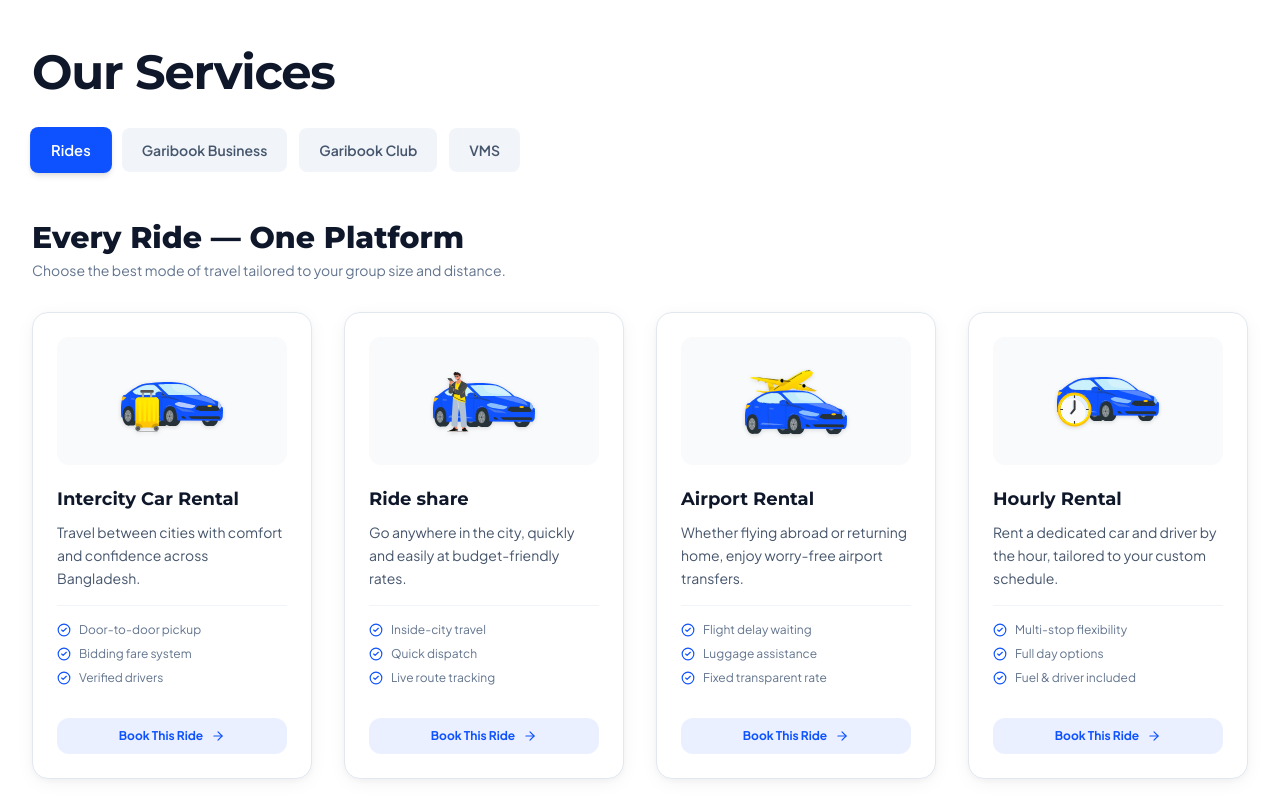
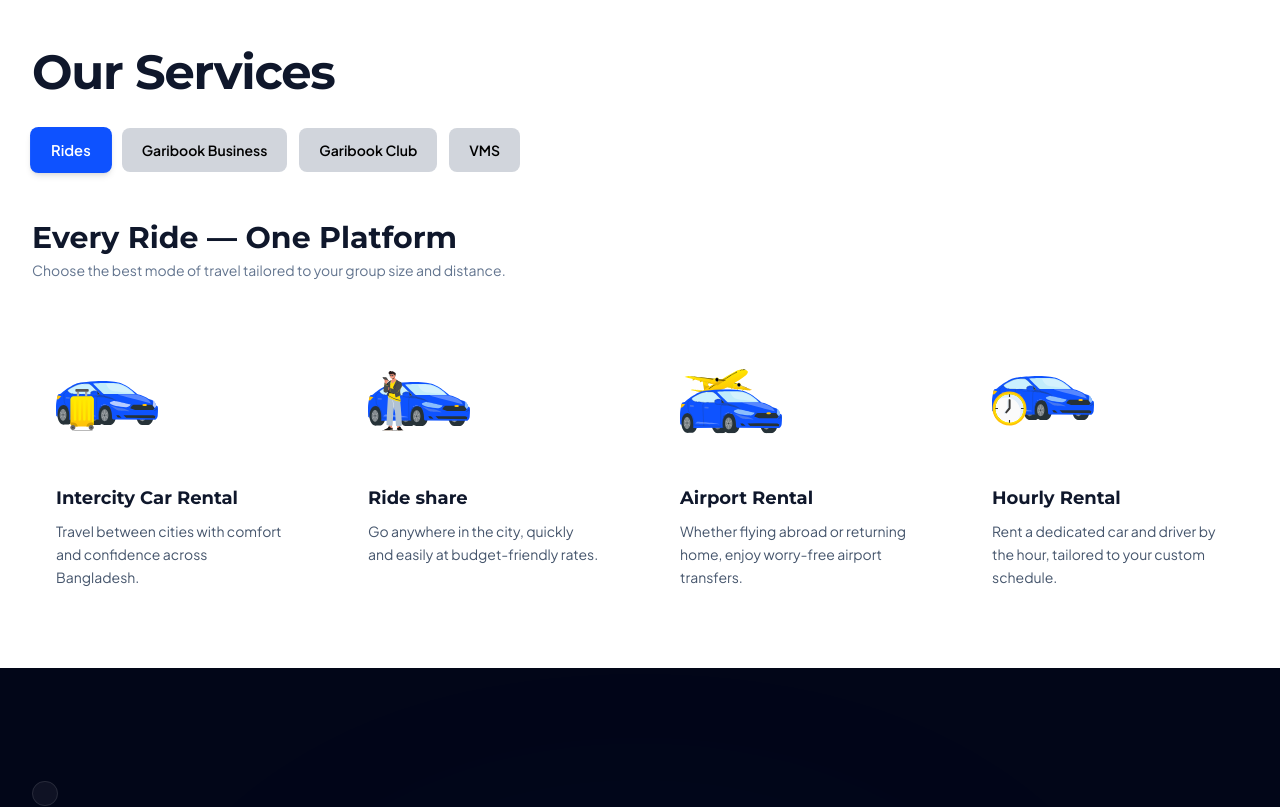
Before and after one commit to IamPial/garibook-app, a React (Vite) app: page / in a window 1280 px wide. Shown: the part 1200-2007 px from the top of the page. Built offline with nearby package versions, Linux system fonts and the light colour scheme.

Commit message:
create the rides section

```diff
--- a/src/components/ServicesSection.jsx
+++ b/src/components/ServicesSection.jsx
@@ -74,7 +74,7 @@
 
   return (
     <section id="services" ref={sectionRef} className="py-10 sm:py-14 bg-white relative">
-      <div className="max-w-7xl px-4 sm:px-6 lg:px-8">
+      <div className="max-w-7xl mx-auto px-4 sm:px-6 lg:px-8">
         {/* Section Header */}
         <h2 className="mt-3 text-3xl sm:text-4xl lg:text-5xl font-bold text-slate-900 tracking-tight mb-8">
             {copy.title}
@@ -93,10 +93,9 @@
                 className={`flex items-center gap-2.5 px-5 py-3 rounded-lg text-sm font-semibold transition-all duration-200 ${
                   isActive
                     ? 'bg-gb-primary text-white shadow-md  scale-105'
-                    : 'bg-slate-100 text-slate-600 hover:bg-slate-200/80 hover:text-slate-900'
+                    : 'bg-gray-300 text-black '
                 }`}
               >
-
                 <span>{tab.label}</span>
               </button>
             );
@@ -107,7 +106,7 @@
         {activeTab === 'rides' && (
           <div>
             <div className="text-left mb-8">
-              <h3 className="text-2xl sm:text-3xl font-extrabold text-slate-900">
+              <h3 className="text-2xl sm:text-3xl font-bold text-slate-900">
                 {copy.platform}
               </h3>
               <p className="text-sm text-slate-500 mt-1">
@@ -122,44 +121,30 @@
               {rideServices.map((service, idx) => (
                 <div
                   key={service.title}
-                  className="group relative bg-white rounded-2xl p-6 border border-slate-200 shadow-gb-card hover:shadow-gb-hover hover:border-gb-primary/40 transition-all duration-300 flex flex-col justify-between"
+                  className="group relative bg-white rounded-2xl p-6 overflow-hidden hover:bg-gb-primary transition-colors duration-300 flex flex-col justify-between"
                 >
                   <div>
                     {/* Car Image Illustration */}
-                    <div className="h-32 flex items-center justify-center bg-slate-50 rounded-xl p-4 mb-5 group-hover:bg-emerald-50/50 transition-colors">
+                    <div className="relative h-32 -mx-6 mb-5 flex items-center">
+
+                      <span
+                        aria-hidden="true"
+                        className="absolute left-0 top-1/2 h-20 w-0 -translate-y-1/2 rounded-r-xl bg-white transition-all duration-700 group-hover:w-24 ease-in-out"
+                      />
+
                       <img
                         src={service.image}
                         alt={service.title}
-                        className="max-h-24 w-auto object-contain transition-transform duration-300 group-hover:scale-110 drop-shadow-sm"
+                        className="relative ml-6 transition-transform duration-700 group-hover:translate-x-10"
                       />
                     </div>
 
-                    <h4 className="text-lg font-bold text-slate-900 group-hover:text-gb-primary transition-colors">
+                    <h4 className="text-lg font-bold text-slate-900 group-hover:text-white transition-colors duration-300">
                       {service.title}
                     </h4>
-                    <p className="mt-2 text-xs sm:text-sm text-slate-600 leading-relaxed">
+                    <p className="mt-2 text-xs sm:text-sm text-slate-600 group-hover:text-white leading-relaxed transition-colors duration-300">
                       {service.desc}
                     </p>
-
-                    {/* Features list */}
-                    <ul className="mt-4 space-y-2 border-t border-slate-100 pt-4">
-                      {service.features.map((feat) => (
-                        <li key={feat} className="flex items-center gap-2 text-xs text-slate-500">
-                          <CheckCircle2 className="w-3.5 h-3.5 text-gb-primary shrink-0" />
-                          <span>{feat}</span>
-                        </li>
-                      ))}
-                    </ul>
-                  </div>
-
-                  <div className="mt-6 pt-2">
-                    <a
-                      href="#booking"
-                      className="w-full inline-flex items-center justify-center gap-2 py-2.5 px-4 rounded-xl text-xs font-bold text-gb-primary bg-gb-primary-subtle group-hover:bg-gb-primary group-hover:text-white transition-all duration-200"
-                    >
-                      <span>{copy.book}</span>
-                      <ArrowRight className="w-3.5 h-3.5" />
-                    </a>
                   </div>
                 </div>
               ))}
```
